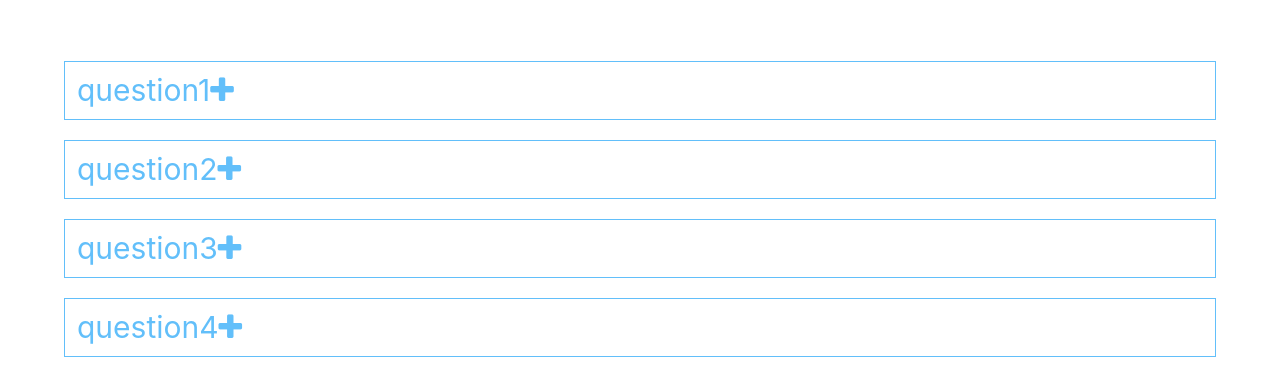
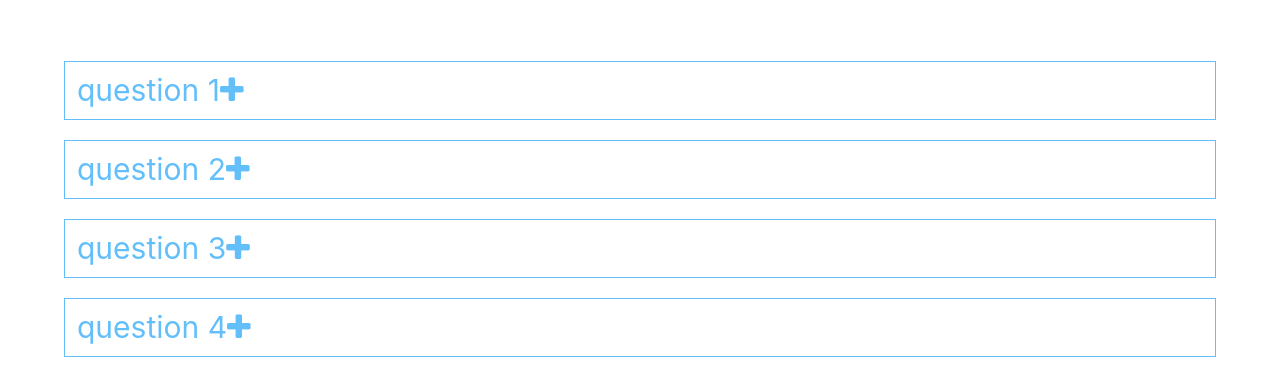
Before and after one commit to CEN30315A/Site, a React (Create React App) app: page / in a window 1280 px wide. Shown: the part 2613-2987 px from the top of the page. Built offline with nearby package versions, Linux system fonts and the light colour scheme.

Commit message:
Clean Up

```diff
--- a/src/App.js
+++ b/src/App.js
@@ -1,5 +1,4 @@
 import React from 'react';
-import logo from './logo.svg';
 import './App.css';
 import Section from './components/SectionComponent';
 import FaqSection from './components/FaqSection';
@@ -12,14 +11,6 @@ import ProductImages from './components/ProductImages';
 import Order from './components/Order';
 import ContactUs from './components/ContactUs';
 import data from './data/data';
-
-
-const questAns = [
-  {id: 1, question: 'question1', answer : 'Lorem ipsum dolor sit amet, consectetur adipiscing elit. Vivamus accumsan magna nec scelerisque vulputate. Cras auctor sapien vitae sem auctor molestie. In sed est ultricies, euismod urna sit amet, volutpat purus. Mauris facilisis turpis quis sapien tincidunt, at semper est varius. Maecenas ut sem ac lacus scelerisque cursus non eu odio. Interdum et malesuada fames ac ante ipsum primis in faucibus. Proin molestie risus leo, ac efficitur augue sollicitudin sit amet. Nunc tristique tempor ligula a imperdiet. Ut dignissim leo eu nunc vulputate aliquet. Cras scelerisque nulla eget molestie hendrerit.'},
-  {id: 2, question: 'question2', answer : 'Lorem ipsum dolor sit amet, consectetur adipiscing elit. Vivamus accumsan magna nec scelerisque vulputate. Cras auctor sapien vitae sem auctor molestie. In sed est ultricies, euismod urna sit amet, volutpat purus. Mauris facilisis turpis quis sapien tincidunt, at semper est varius. Maecenas ut sem ac lacus scelerisque cursus non eu odio. Interdum et malesuada fames ac ante ipsum primis in faucibus. Proin molestie risus leo, ac efficitur augue sollicitudin sit amet. Nunc tristique tempor ligula a imperdiet. Ut dignissim leo eu nunc vulputate aliquet. Cras scelerisque nulla eget molestie hendrerit.'},
-  {id: 3, question: 'question3', answer : 'Lorem ipsum dolor sit amet, consectetur adipiscing elit. Vivamus accumsan magna nec scelerisque vulputate. Cras auctor sapien vitae sem auctor molestie. In sed est ultricies, euismod urna sit amet, volutpat purus. Mauris facilisis turpis quis sapien tincidunt, at semper est varius. Maecenas ut sem ac lacus scelerisque cursus non eu odio. Interdum et malesuada fames ac ante ipsum primis in faucibus. Proin molestie risus leo, ac efficitur augue sollicitudin sit amet. Nunc tristique tempor ligula a imperdiet. Ut dignissim leo eu nunc vulputate aliquet. Cras scelerisque nulla eget molestie hendrerit.'},
-  {id: 4, question: 'question4', answer : 'Lorem ipsum dolor sit amet, consectetur adipiscing elit. Vivamus accumsan magna nec scelerisque vulputate. Cras auctor sapien vitae sem auctor molestie. In sed est ultricies, euismod urna sit amet, volutpat purus. Mauris facilisis turpis quis sapien tincidunt, at semper est varius. Maecenas ut sem ac lacus scelerisque cursus non eu odio. Interdum et malesuada fames ac ante ipsum primis in faucibus. Proin molestie risus leo, ac efficitur augue sollicitudin sit amet. Nunc tristique tempor ligula a imperdiet. Ut dignissim leo eu nunc vulputate aliquet. Cras scelerisque nulla eget molestie hendrerit.'},
-]
 
 function App() {
   return (
@@ -64,7 +55,7 @@ function App() {
           id="section6"
         />
         <FaqSection
-           questAns = {questAns}
+           questAns = {data.faq}
         />
       </div>
   );
--- a/src/components/ProductImages.js
+++ b/src/components/ProductImages.js
@@ -30,6 +30,7 @@ class ProductImages extends Component {
                     <h1>Procedures</h1>
                     <img
                         src={google}
+                        alt = "Video skintag"
                         onClick={this.handleShow}
                         className="nav-logo"
                     />
@@ -44,7 +45,7 @@ class ProductImages extends Component {
                             </ReactBootstrap.Modal.Title>
                         </ReactBootstrap.Modal.Header>
                         <ReactBootstrap.Modal.Body>
-                            <iframe width="465" height="315" src="https://www.youtube.com/embed/oHg5SJYRHA0" frameborder="0" allow="accelerometer; autoplay; encrypted-media; gyroscope; picture-in-picture" allowfullscreen></iframe>
+                            <iframe width="465" height="315" title= "title1" src="https://www.youtube.com/embed/oHg5SJYRHA0" frameborder="0" allow="accelerometer; autoplay; encrypted-media; gyroscope; picture-in-picture" allowfullscreen></iframe>
                         </ReactBootstrap.Modal.Body>
                         <ReactBootstrap.Modal.Footer>
                             <button class="btn btn-outline-primary" onClick={this.handleClose}>
@@ -63,7 +64,7 @@ class ProductImages extends Component {
                             </ReactBootstrap.Modal.Title>
                         </ReactBootstrap.Modal.Header>
                         <ReactBootstrap.Modal.Body>
-                            <iframe width="465" height="315" src="https://www.youtube.com/embed/ZnKvQbpDYXU" frameborder="0" allow="accelerometer; autoplay; encrypted-media; gyroscope; picture-in-picture" allowfullscreen></iframe>
+                            <iframe width="465" height="315" title="title2" src="https://www.youtube.com/embed/ZnKvQbpDYXU" frameborder="0" allow="accelerometer; autoplay; encrypted-media; gyroscope; picture-in-picture" allowfullscreen></iframe>
                         </ReactBootstrap.Modal.Body>
                         <ReactBootstrap.Modal.Footer>
                             <button class="btn btn-outline-primary" onClick={this.handleClose}>
--- a/src/data/data.js
+++ b/src/data/data.js
@@ -28,5 +28,10 @@ export default {
                     "6485 S.W. 51 Court Ocala, FL. 34474-5768",
                     "Phone: (352) 812-1175",
                 ],
-    faq: [],
+    faq:[
+        {id: 1, question: 'question 1', answer : 'Lorem ipsum dolor sit amet, consectetur adipiscing elit. Vivamus accumsan magna nec scelerisque vulputate. Cras auctor sapien vitae sem auctor molestie. In sed est ultricies, euismod urna sit amet, volutpat purus. Mauris facilisis turpis quis sapien tincidunt, at semper est varius. Maecenas ut sem ac lacus scelerisque cursus non eu odio. Interdum et malesuada fames ac ante ipsum primis in faucibus. Proin molestie risus leo, ac efficitur augue sollicitudin sit amet. Nunc tristique tempor ligula a imperdiet. Ut dignissim leo eu nunc vulputate aliquet. Cras scelerisque nulla eget molestie hendrerit.'},
+        {id: 2, question: 'question 2', answer : 'Lorem ipsum dolor sit amet, consectetur adipiscing elit. Vivamus accumsan magna nec scelerisque vulputate. Cras auctor sapien vitae sem auctor molestie. In sed est ultricies, euismod urna sit amet, volutpat purus. Mauris facilisis turpis quis sapien tincidunt, at semper est varius. Maecenas ut sem ac lacus scelerisque cursus non eu odio. Interdum et malesuada fames ac ante ipsum primis in faucibus. Proin molestie risus leo, ac efficitur augue sollicitudin sit amet. Nunc tristique tempor ligula a imperdiet. Ut dignissim leo eu nunc vulputate aliquet. Cras scelerisque nulla eget molestie hendrerit.'},
+        {id: 3, question: 'question 3', answer : 'Lorem ipsum dolor sit amet, consectetur adipiscing elit. Vivamus accumsan magna nec scelerisque vulputate. Cras auctor sapien vitae sem auctor molestie. In sed est ultricies, euismod urna sit amet, volutpat purus. Mauris facilisis turpis quis sapien tincidunt, at semper est varius. Maecenas ut sem ac lacus scelerisque cursus non eu odio. Interdum et malesuada fames ac ante ipsum primis in faucibus. Proin molestie risus leo, ac efficitur augue sollicitudin sit amet. Nunc tristique tempor ligula a imperdiet. Ut dignissim leo eu nunc vulputate aliquet. Cras scelerisque nulla eget molestie hendrerit.'},
+        {id: 4, question: 'question 4', answer : 'Lorem ipsum dolor sit amet, consectetur adipiscing elit. Vivamus accumsan magna nec scelerisque vulputate. Cras auctor sapien vitae sem auctor molestie. In sed est ultricies, euismod urna sit amet, volutpat purus. Mauris facilisis turpis quis sapien tincidunt, at semper est varius. Maecenas ut sem ac lacus scelerisque cursus non eu odio. Interdum et malesuada fames ac ante ipsum primis in faucibus. Proin molestie risus leo, ac efficitur augue sollicitudin sit amet. Nunc tristique tempor ligula a imperdiet. Ut dignissim leo eu nunc vulputate aliquet. Cras scelerisque nulla eget molestie hendrerit.'},
+      ],
 }
```
Also changed, not shown: src/components/Section.js (added, +12 -0 lines).
